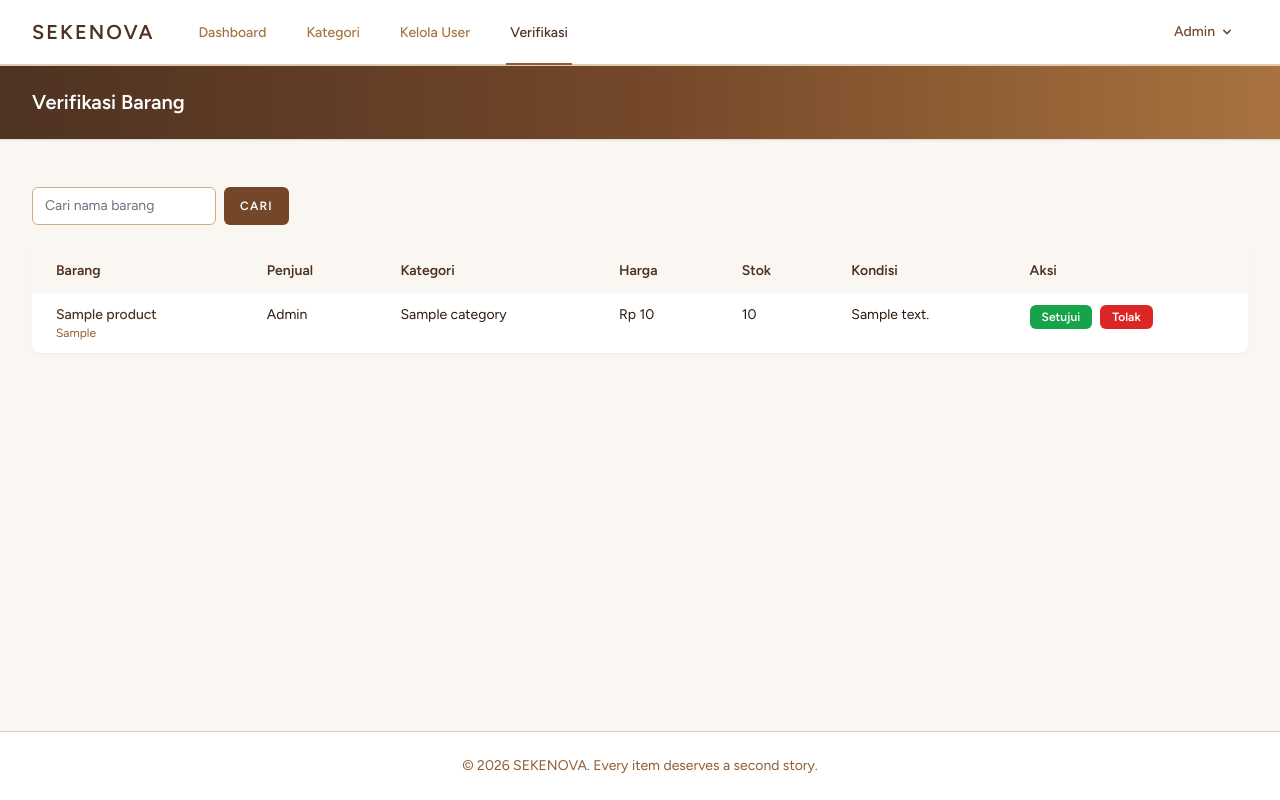
After one commit to maharizka4-create/PROYEKAKHIR-WebsiteJualBeliBarangBekas-2, a Laravel app: page /admin/verifikasi in a window 1280 px wide. The commit adds this page. Run offline with Laravel 12, Linux system fonts and the light colour scheme; a user stored in the database is signed in; data comes from the database, SQL or seed files in the repository; tables that the repository leaves empty hold one stand-in row (values such as "Sample post"); style sheets or scripts are compiled from the project's sources; some libraries are stand-ins or nearby versions.

Commit message:
feat: halaman verifikasi barang admin

```diff
--- /dev/null
+++ b/app/Http/Controllers/Admin/VerifikasiController.php
@@ -0,0 +1,58 @@
+<?php
+
+namespace App\Http\Controllers\Admin;
+
+use App\Http\Controllers\Controller;
+use App\Models\Product;
+use Illuminate\Http\Request;
+
+class VerifikasiController extends Controller
+{
+    // Daftar barang yang menunggu verifikasi
+    public function index(Request $request)
+    {
+        $products = Product::with(['penjual', 'category'])
+            ->where('status_persetujuan', Product::MENUNGGU)
+            ->when($request->q, function ($query, $cari) {
+                $query->where('nama', 'like', '%' . $cari . '%');
+            })
+            ->latest()
+            ->paginate(10)
+            ->withQueryString();
+
+        return view('admin.verifikasi.index', compact('products'));
+    }
+
+    // Setujui barang
+    public function setujui(Product $product)
+    {
+        $product->update([
+            'status_persetujuan' => Product::DISETUJUI,
+            'alasan_penolakan' => null,
+            'diperiksa_oleh' => auth()->id(),
+            'diperiksa_pada' => now(),
+        ]);
+
+        return back()->with('success', 'Barang "' . $product->nama . '" disetujui.');
+    }
+
+    // Tolak barang (alasan wajib diisi)
+    public function tolak(Request $request, Product $product)
+    {
+        $data = $request->validate([
+            'alasan_penolakan' => ['required', 'string', 'max:500'],
+        ], [
+            'alasan_penolakan.required' => 'Alasan penolakan wajib diisi.',
+            'alasan_penolakan.max' => 'Alasan penolakan maksimal 500 karakter.',
+        ]);
+
+        $product->update([
+            'status_persetujuan' => Product::DITOLAK,
+            'alasan_penolakan' => $data['alasan_penolakan'],
+            'diperiksa_oleh' => auth()->id(),
+            'diperiksa_pada' => now(),
+        ]);
+
+        return back()->with('success', 'Barang "' . $product->nama . '" ditolak.');
+    }
+}
--- /dev/null
+++ b/resources/views/admin/verifikasi/index.blade.php
@@ -0,0 +1,106 @@
+<x-app-layout>
+    <x-slot name="header">
+        <h2 class="font-semibold text-xl leading-tight">Verifikasi Barang</h2>
+    </x-slot>
+
+    <div class="py-12">
+        <div class="max-w-7xl mx-auto sm:px-6 lg:px-8 space-y-6">
+
+            @if (session('success'))
+                <div class="p-4 rounded-md bg-green-100 text-green-800">
+                    {{ session('success') }}
+                </div>
+            @endif
+
+            @if ($errors->any())
+                <div class="p-4 rounded-md bg-red-100 text-red-800">
+                    @foreach ($errors->all() as $error)
+                        <div>{{ $error }}</div>
+                    @endforeach
+                </div>
+            @endif
+
+            {{-- Pencarian --}}
+            <form method="GET" action="{{ route('admin.verifikasi.index') }}" class="flex gap-2">
+                <input type="text" name="q" value="{{ request('q') }}" placeholder="Cari nama barang"
+                    class="rounded-md border-coklat-300 focus:border-coklat-500 focus:ring-coklat-500 text-sm">
+                <button type="submit"
+                    class="px-4 py-2 bg-coklat-700 hover:bg-coklat-800 text-white text-xs font-semibold uppercase tracking-widest rounded-md">
+                    Cari
+                </button>
+            </form>
+
+            <div class="bg-white shadow-sm sm:rounded-lg overflow-x-auto">
+                <table class="min-w-full text-sm text-left">
+                    <thead class="bg-coklat-50 text-coklat-900">
+                        <tr>
+                            <th class="px-6 py-3">Barang</th>
+                            <th class="px-6 py-3">Penjual</th>
+                            <th class="px-6 py-3">Kategori</th>
+                            <th class="px-6 py-3">Harga</th>
+                            <th class="px-6 py-3">Stok</th>
+                            <th class="px-6 py-3">Kondisi</th>
+                            <th class="px-6 py-3">Aksi</th>
+                        </tr>
+                    </thead>
+                    <tbody class="divide-y divide-coklat-100">
+                        @forelse ($products as $p)
+                            <tr class="align-top">
+                                <td class="px-6 py-3">
+                                    <div class="font-medium text-coklat-900">{{ $p->nama }}</div>
+                                    <div class="text-xs text-coklat-600 max-w-xs">{{ $p->deskripsi }}</div>
+                                </td>
+                                <td class="px-6 py-3">{{ $p->penjual->name ?? '-' }}</td>
+                                <td class="px-6 py-3">{{ $p->category->name ?? '-' }}</td>
+                                <td class="px-6 py-3">Rp {{ number_format($p->harga, 0, ',', '.') }}</td>
+                                <td class="px-6 py-3">{{ $p->stok }}</td>
+                                <td class="px-6 py-3">{{ $p->kondisi }}</td>
+                                <td class="px-6 py-3" x-data="{ tolak: false }">
+                                    <div class="flex gap-2">
+                                        <form method="POST" action="{{ route('admin.verifikasi.setujui', $p) }}"
+                                            onsubmit="return confirm('Setujui barang ini?')">
+                                            @csrf
+                                            @method('PATCH')
+                                            <button type="submit"
+                                                class="px-3 py-1 rounded-md bg-green-600 hover:bg-green-700 text-white text-xs font-semibold">
+                                                Setujui
+                                            </button>
+                                        </form>
+
+                                        <button type="button" @click="tolak = ! tolak"
+                                            class="px-3 py-1 rounded-md bg-red-600 hover:bg-red-700 text-white text-xs font-semibold">
+                                            Tolak
+                                        </button>
+                                    </div>
+
+                                    <form x-show="tolak" x-cloak method="POST"
+                                        action="{{ route('admin.verifikasi.tolak', $p) }}" class="mt-3 space-y-2">
+                                        @csrf
+                                        @method('PATCH')
+                                        <textarea name="alasan_penolakan" rows="2" required maxlength="500"
+                                            placeholder="Tulis alasan penolakan..."
+                                            class="w-56 rounded-md border-coklat-300 focus:border-coklat-500 focus:ring-coklat-500 text-sm"></textarea>
+                                        <div>
+                                            <button type="submit"
+                                                class="px-3 py-1 rounded-md bg-coklat-700 hover:bg-coklat-800 text-white text-xs font-semibold">
+                                                Kirim penolakan
+                                            </button>
+                                        </div>
+                                    </form>
+                                </td>
+                            </tr>
+                        @empty
+                            <tr>
+                                <td colspan="7" class="px-6 py-8 text-center text-coklat-600">
+                                    Tidak ada barang yang menunggu verifikasi.
+                                </td>
+                            </tr>
+                        @endforelse
+                    </tbody>
+                </table>
+            </div>
+
+            {{ $products->links() }}
+        </div>
+    </div>
+</x-app-layout>
--- a/resources/views/layouts/navigation.blade.php
+++ b/resources/views/layouts/navigation.blade.php
@@ -12,7 +12,7 @@
 
                 <!-- Navigation Links -->
                 <div class="hidden space-x-8 sm:-my-px sm:ms-10 sm:flex">
-                    <x-nav-link :href="route('dashboard')" :active="request()->routeIs('dashboard')">
+                    <x-nav-link :href="route('dashboard')" :active="request()->routeIs('dashboard') || request()->routeIs('*.dashboard')">
                         {{ __('Dashboard') }}
                     </x-nav-link>
 
@@ -22,6 +22,9 @@
                         </x-nav-link>
                         <x-nav-link :href="url('/admin/users')" :active="request()->is('admin/users*')">
                             Kelola User
+                        </x-nav-link>
+                        <x-nav-link :href="url('/admin/verifikasi')" :active="request()->is('admin/verifikasi*')">
+                            Verifikasi
                         </x-nav-link>
                     @endrole
                 </div>
@@ -76,7 +79,7 @@
     <!-- Responsive Navigation Menu -->
     <div :class="{'block': open, 'hidden': ! open}" class="hidden sm:hidden">
         <div class="pt-2 pb-3 space-y-1">
-            <x-responsive-nav-link :href="route('dashboard')" :active="request()->routeIs('dashboard')">
+            <x-responsive-nav-link :href="route('dashboard')" :active="request()->routeIs('dashboard') || request()->routeIs('*.dashboard')">
                 {{ __('Dashboard') }}
             </x-responsive-nav-link>
 
@@ -86,6 +89,9 @@
                 </x-responsive-nav-link>
                 <x-responsive-nav-link :href="url('/admin/users')" :active="request()->is('admin/users*')">
                     Kelola User
+                </x-responsive-nav-link>
+                <x-responsive-nav-link :href="url('/admin/verifikasi')" :active="request()->is('admin/verifikasi*')">
+                    Verifikasi
                 </x-responsive-nav-link>
             @endrole
         </div>
--- a/routes/web.php
+++ b/routes/web.php
@@ -2,6 +2,7 @@
 
 use App\Http\Controllers\Admin\CategoryController;
 use App\Http\Controllers\Admin\UserController;
+use App\Http\Controllers\Admin\VerifikasiController;
 use App\Http\Controllers\DashboardController;
 use App\Http\Controllers\ProfileController;
 use Illuminate\Support\Facades\Route;
@@ -25,6 +26,11 @@ Route::middleware('auth')->group(function () {
         Route::patch('/users/{user}/role', [UserController::class, 'updateRole'])->name('users.role');
 
         Route::resource('categories', CategoryController::class)->except(['show', 'create']);
+
+        // Verifikasi barang
+        Route::get('/verifikasi', [VerifikasiController::class, 'index'])->name('verifikasi.index');
+        Route::patch('/verifikasi/{product}/setujui', [VerifikasiController::class, 'setujui'])->name('verifikasi.setujui');
+        Route::patch('/verifikasi/{product}/tolak', [VerifikasiController::class, 'tolak'])->name('verifikasi.tolak');
     });
 
     Route::middleware('role:penjual')->prefix('penjual')->name('penjual.')->group(function () {
```
